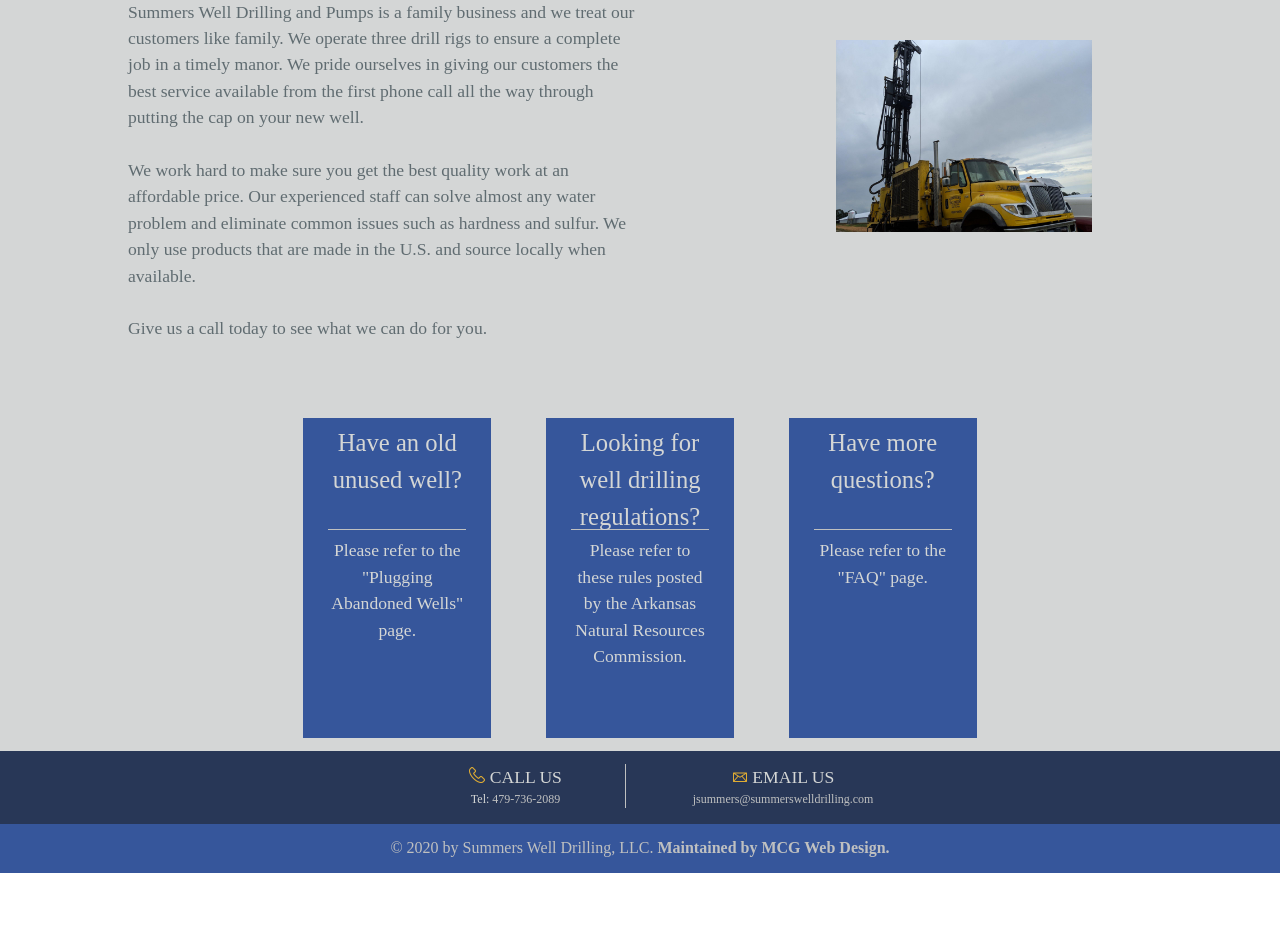
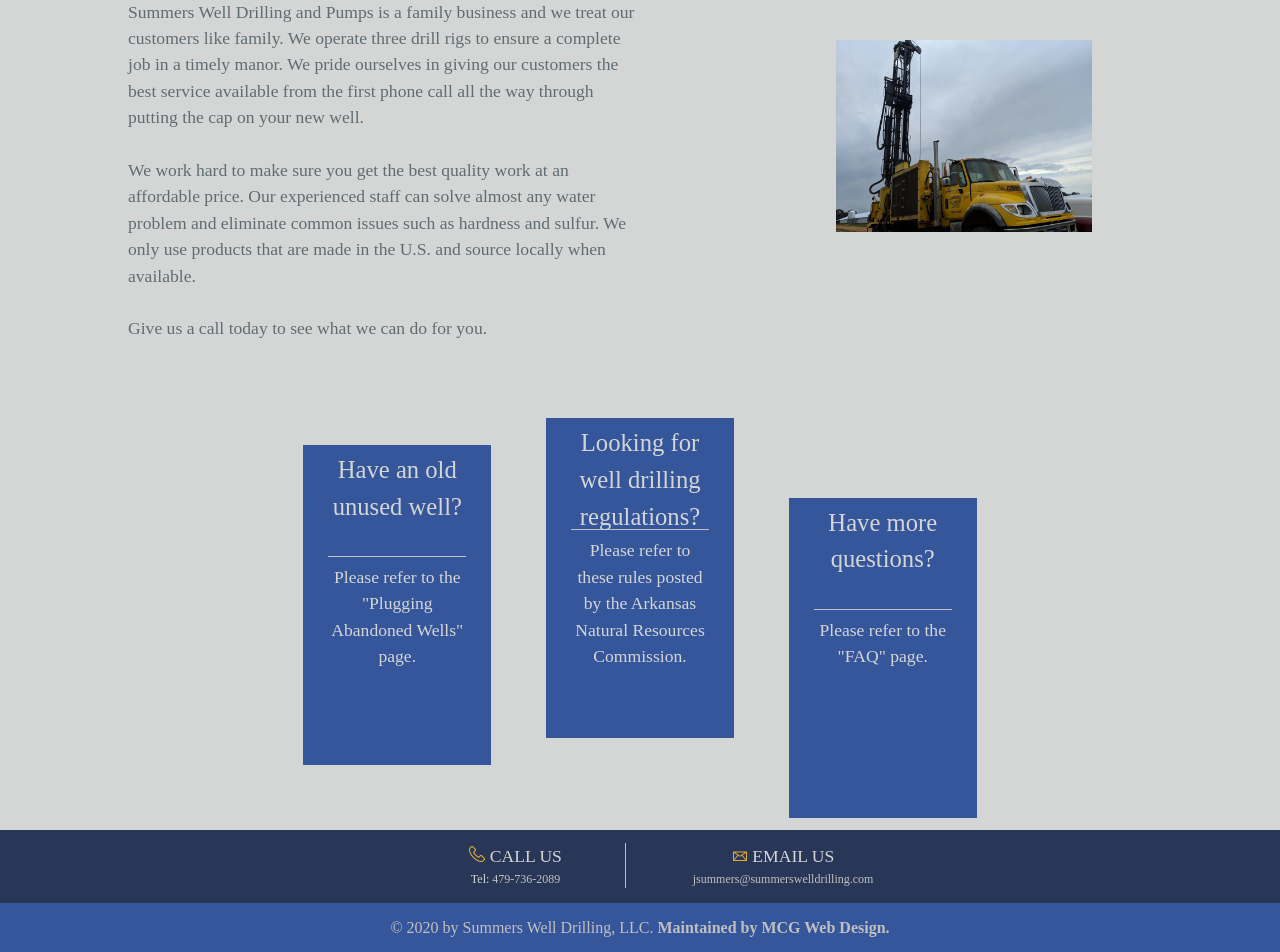
Before and after one commit to jamess999888/SummersDrilling, a Jekyll site: the page built from index.md, in a window 1280 px wide. Shown: the part 883-1835 px from the top of the page. Built offline with Jekyll 4.4.1, drawn with Linux system fonts in a browser that asks for light colours; our own code applies the rules of GitHub Pages for plain Markdown files; before the commit the page ends 1756 px from its top, so only the background shows below that.

Commit message:
fixing styling for bottom link boxes:

```diff
--- a/css/style.css
+++ b/css/style.css
@@ -1202,7 +1202,6 @@ ul.topnav li.right {
     padding: 0 2% 0 2%;
     width: 15%;
     height: 20rem;
-    vertical-align: middle;
     margin: 0 2%;
 }
 
@@ -1299,5 +1298,10 @@ ul.topnav li.right {
     }
     .bottom-block-link-header {
         height: auto;
+        padding: 2% 0;
+    }
+    .bottom-block-link-content {
+        margin-top: 2%;
+        padding: 2%;
     }
 }
```
